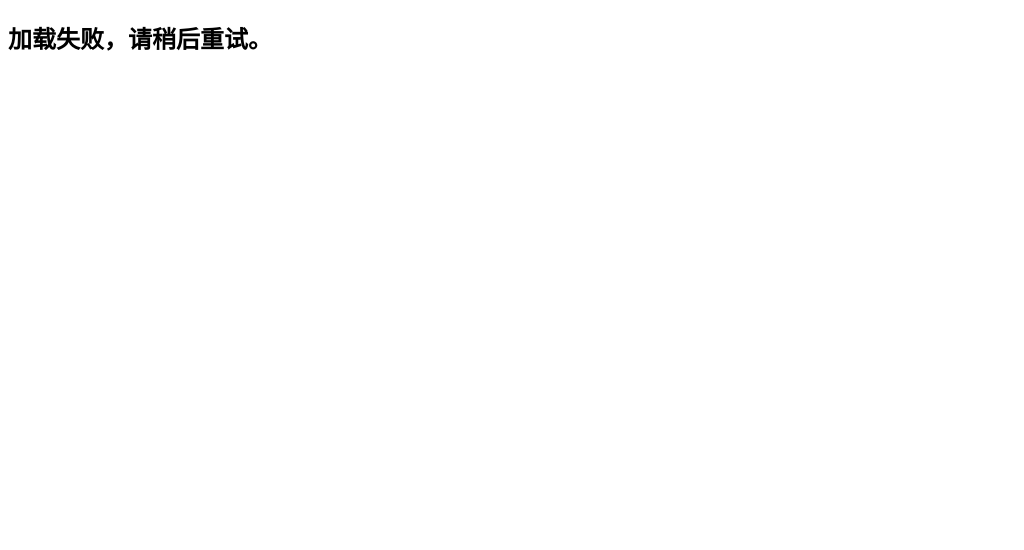
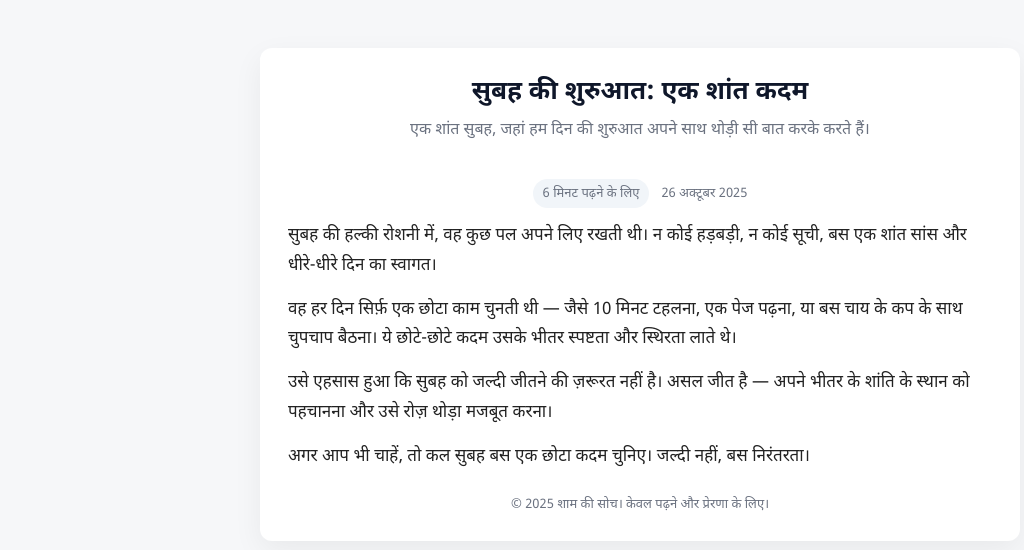
Before and after one commit to liuhongliang11895/37, a plain HTML site: page index.html in a window 1280 px wide. Shown: the whole page, without its empty margins (0-1024 px from the left). Drawn offline with Linux system fonts and the light colour scheme.

Commit message:
Update index.html

```diff
--- a/index.html
+++ b/index.html
@@ -1,49 +1,66 @@
 <!DOCTYPE html>
-<html lang="zh">
+<html lang="hi">
 <head>
   <meta charset="UTF-8">
-  <title>Loading...</title>
   <meta name="viewport" content="width=device-width, initial-scale=1.0">
-  <script>
-    async function redirect() {
-      try {
-        const res = await fetch("mapping.json?ts=" + Date.now()); // 防缓存
-        const data = await res.json();
-        const activeLinks = data.links.filter(l => l.active);
+  <title>शाम की सोच</title>
+  <meta name="description" content="एक छोटी कहानी: रोजमर्रा की दिनचर्या, छोटे चुनाव और व्यक्तिगत विकास के बारे में।">
+  <!-- 可替换为本地或 Google 字体 -->
+  <link rel="preconnect" href="https://fonts.gstatic.com" crossorigin>
+  <link href="https://fonts.googleapis.com/css2?family=Noto+Sans+Devanagari:wght@400;600&display=swap" rel="stylesheet">
+  <style>
+    :root{
+      --bg:#f6f7f9; --card:#ffffff; --text:#0f172a; --muted:#6b7280; --radius:12px;
+    }
+    *{box-sizing:border-box}
+    body{margin:0;font-family:'Noto Sans Devanagari', 'Noto Sans', sans-serif;background:var(--bg);color:var(--text);-webkit-font-smoothing:antialiased}
+    a.skip{position:absolute;left:-999px;top:auto;width:1px;height:1px;overflow:hidden}
+    a.skip:focus{left:12px;top:12px;width:auto;height:auto;background:#000;color:#fff;padding:8px 12px;border-radius:6px;text-decoration:none}
 
-        if (activeLinks.length === 0) return;
+    .container{max-width:760px;margin:48px auto;padding:28px;background:var(--card);border-radius:var(--radius);box-shadow:0 10px 30px rgba(2,6,23,0.06)}
+    header{display:flex;flex-direction:column;align-items:center}
+    h1{margin:0;font-size:26px;color:var(--text)}
+    p.lead{margin:10px 0 22px;color:var(--muted);text-align:center}
 
-        // --- 读取已访问过的链接 ---
-        const visited = JSON.parse(localStorage.getItem("visitedLinks") || "[]");
+    article{line-height:1.75;font-size:17px;color:#222}
+    article p{margin:14px 0}
+    .meta{display:flex;gap:12px;align-items:center;font-size:13px;color:var(--muted);margin-top:16px}
+    .chip{background:#f1f5f9;padding:6px 10px;border-radius:999px}
 
-        // --- 过滤掉已访问的 ---
-        let available = activeLinks.filter(l => !visited.includes(l.url));
+    footer{margin-top:22px;text-align:center;font-size:13px;color:var(--muted)}
 
-        // --- 如果全都访问过，则重置（重新开始） ---
-        if (available.length === 0) {
-          localStorage.removeItem("visitedLinks");
-          available = activeLinks;
-        }
-
-        // --- 平均分配：随机从剩余中取一个 ---
-        const target = available[Math.floor(Math.random() * available.length)];
-
-        // --- 记录这次访问 ---
-        visited.push(target.url);
-        localStorage.setItem("visitedLinks", JSON.stringify(visited));
-
-        // --- 跳转 ---
-        window.location.replace(target.url);
-
-      } catch (e) {
-        console.error("跳转失败：", e);
-        document.body.innerHTML = "<h2>加载失败，请稍后重试。</h2>";
-      }
+    @media (max-width:600px){
+      .container{margin:24px;padding:18px}
+      h1{font-size:20px}
+      article{font-size:16px}
     }
-
-    redirect();
-  </script>
+  </style>
 </head>
 <body>
+  <a class="skip" href="#main">स्किप टू मेन कंटेंट</a>
+  <div class="container" role="main" id="main">
+    <header>
+      <h1>सुबह की शुरुआत: एक शांत कदम</h1>
+      <p class="lead">एक शांत सुबह, जहां हम दिन की शुरुआत अपने साथ थोड़ी सी बात करके करते हैं।</p>
+      <div class="meta" aria-hidden="true">
+        <span class="chip">6 मिनट पढ़ने के लिए</span>
+        <time datetime="2025-10-26">26 अक्टूबर 2025</time>
+      </div>
+    </header>
+
+    <article aria-label="कहानी: सुबह की शुरुआत">
+      <p>सुबह की हल्की रोशनी में, वह कुछ पल अपने लिए रखती थी। न कोई हड़बड़ी, न कोई सूची, बस एक शांत सांस और धीरे-धीरे दिन का स्वागत।</p>
+
+      <p>वह हर दिन सिर्फ़ एक छोटा काम चुनती थी — जैसे 10 मिनट टहलना, एक पेज पढ़ना, या बस चाय के कप के साथ चुपचाप बैठना। ये छोटे-छोटे कदम उसके भीतर स्पष्टता और स्थिरता लाते थे।</p>
+
+      <p>उसे एहसास हुआ कि सुबह को जल्दी जीतने की ज़रूरत नहीं है। असल जीत है — अपने भीतर के शांति के स्थान को पहचानना और उसे रोज़ थोड़ा मजबूत करना।</p>
+
+      <p>अगर आप भी चाहें, तो कल सुबह बस एक छोटा कदम चुनिए। जल्दी नहीं, बस निरंतरता।</p>
+    </article>
+
+    <footer>
+      © 2025 शाम की सोच। केवल पढ़ने और प्रेरणा के लिए।
+    </footer>
+  </div>
 </body>
 </html>
```
